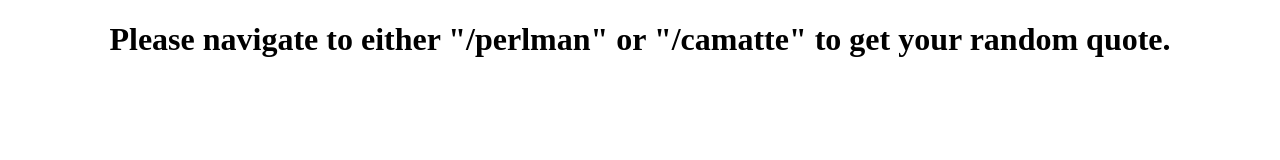
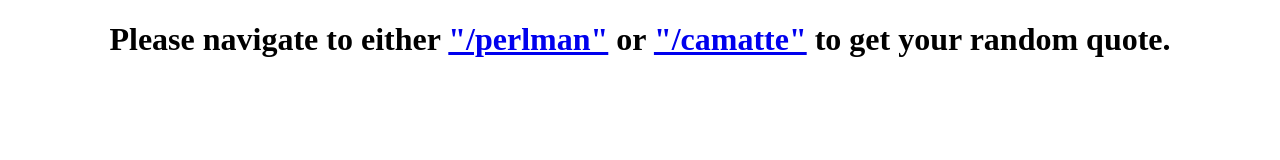
Before and after one commit to SevenSecrets/go-rest, a plain HTML site: page static/index.html in a window 1280 px wide. Drawn offline with Linux system fonts and the light colour scheme.

Commit message:
README updates and adding links to static homepage

```diff
--- a/static/index.html
+++ b/static/index.html
@@ -3,6 +3,6 @@
 	<head>
 	</head>
 	<body>
-		<h1 style="justify-self: center;">Please navigate to either "/perlman" or "/camatte" to get your random quote.</h1>
+		<h1 style="justify-self: center;">Please navigate to either <a href="/perlman">"/perlman"</a> or <a href="/camatte">"/camatte"</a> to get your random quote.</h1>
 	</body>
 </html>
```
Also changed, not shown: 1 other file.
